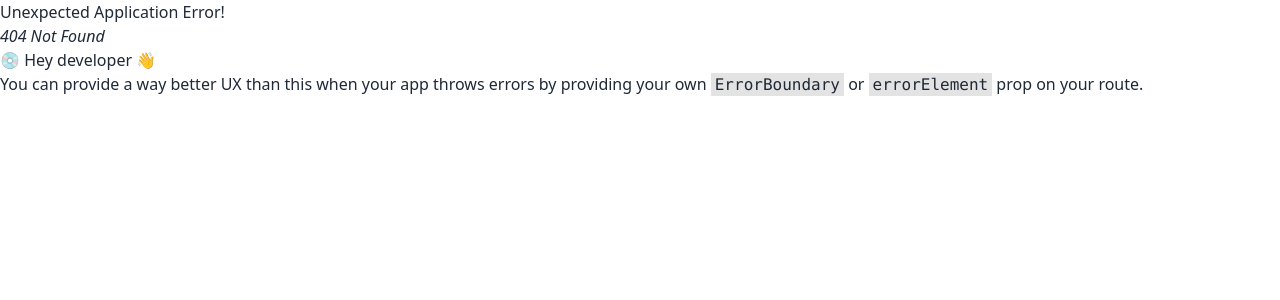
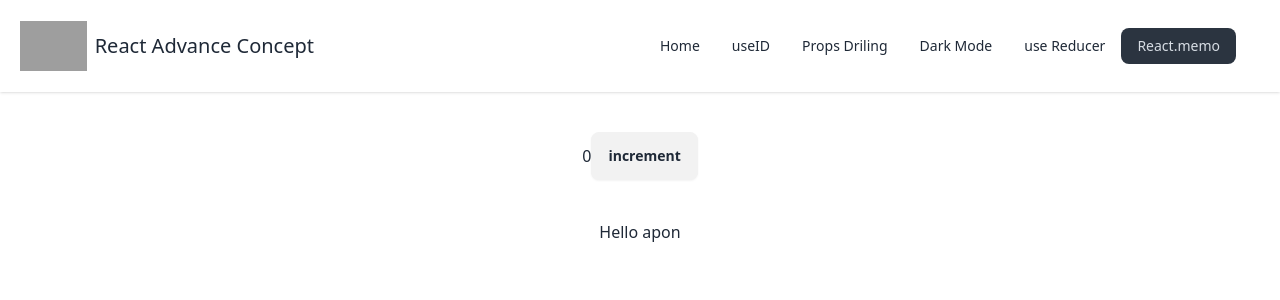
Before and after one commit to minhazapon/react.js-advance-concept, a React (Vite) app: page /memo in a window 1280 px wide. Before the commit this address had no page. Shown: the top 300 px of the page. Built offline with nearby package versions, Linux system fonts and the light colour scheme; grey boxes are pictures that could not be loaded.

Commit message:
added file

```diff
--- a/src/Nav.jsx
+++ b/src/Nav.jsx
@@ -8,6 +8,7 @@ function Nav() {
         <li><NavLink to='/pd'>Props Driling</NavLink></li>
         <li><NavLink to='/dark'>Dark Mode</NavLink></li>
         <li><NavLink to='/re'>use Reducer</NavLink></li>
+        <li><NavLink to='/memo'>React.memo</NavLink></li>
     </>
 
     return (
--- a/src/main.jsx
+++ b/src/main.jsx
@@ -13,6 +13,7 @@ import PD from './props driling/PD';
 import DeepDark from './Dark mode/DeepDark';
 import ColorThemeProvider from './Dark mode/ThemeProvider2';
 import Reducer from './use reducer/Reducer';
+import Memo from './react memo/Memo';
 
 const router = createBrowserRouter([
   {
@@ -39,6 +40,10 @@ const router = createBrowserRouter([
         path: "/re",
         element: <Reducer></Reducer>,
       },
+      {
+        path: "/memo",
+        element: <Memo></Memo>,
+      },
     ],
   },
 ]);
--- /dev/null
+++ b/src/react memo/ChildMemo.jsx
@@ -0,0 +1,14 @@
+import { memo } from "react";
+
+const ChildMemo = memo(({ name }) => {
+
+    console.log("Child Rendering...");
+
+    return (
+        <div>
+            <p className=" text-center mt-10 "> Hello {name} </p>
+        </div>
+    )
+})
+
+export default ChildMemo
--- a/src/react memo/Memo.jsx
+++ b/src/react memo/Memo.jsx
@@ -1,8 +1,20 @@
+import { useState } from "react"
+import ChildMemo from "./ChildMemo"
 
 
 function Memo() {
+
+    const [count, setData] = useState(0)
+
     return (
         <div>
+
+            <div className=" flex justify-center items-center mt-10">
+                <p> {count} </p>
+                <button onClick={() => setData((preValue) => preValue + 1)} className=" btn ">increment</button>
+            </div>
+
+            <ChildMemo name="apon" ></ChildMemo>
 
         </div>
     )
```
